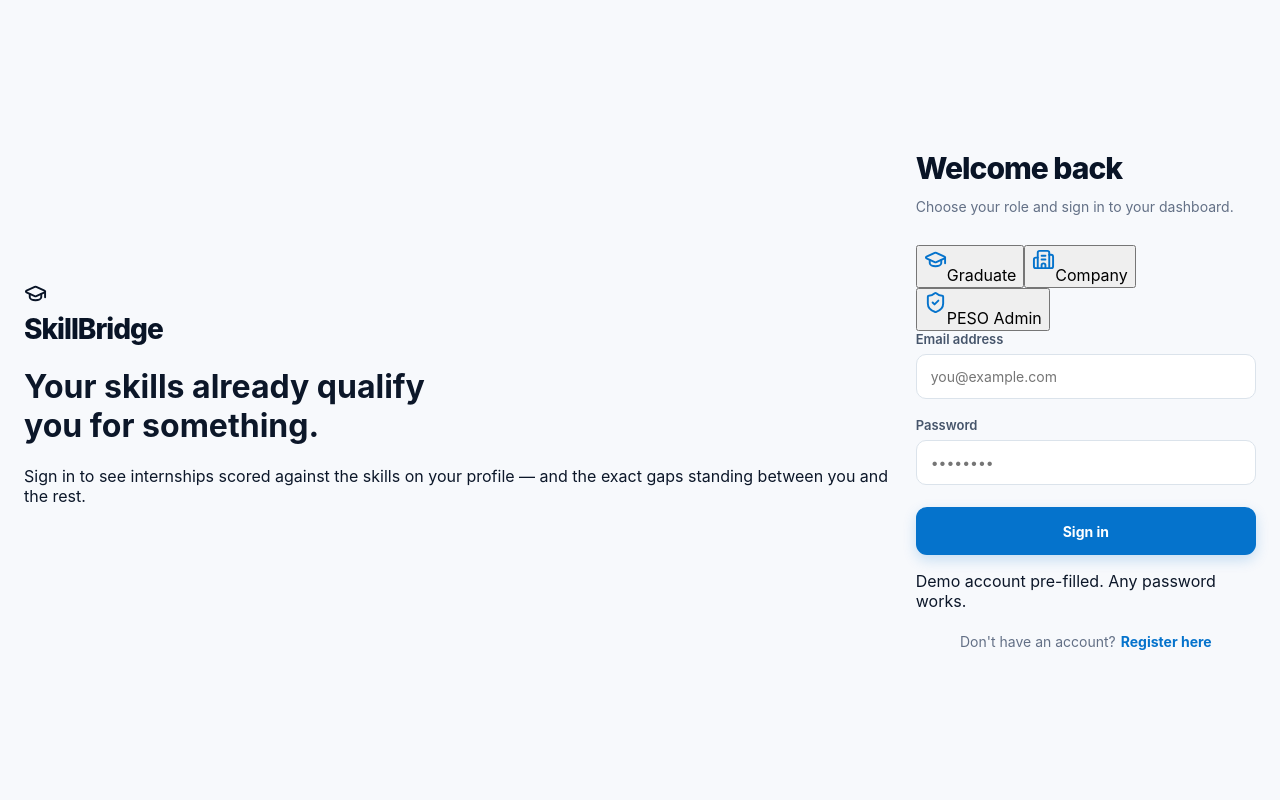
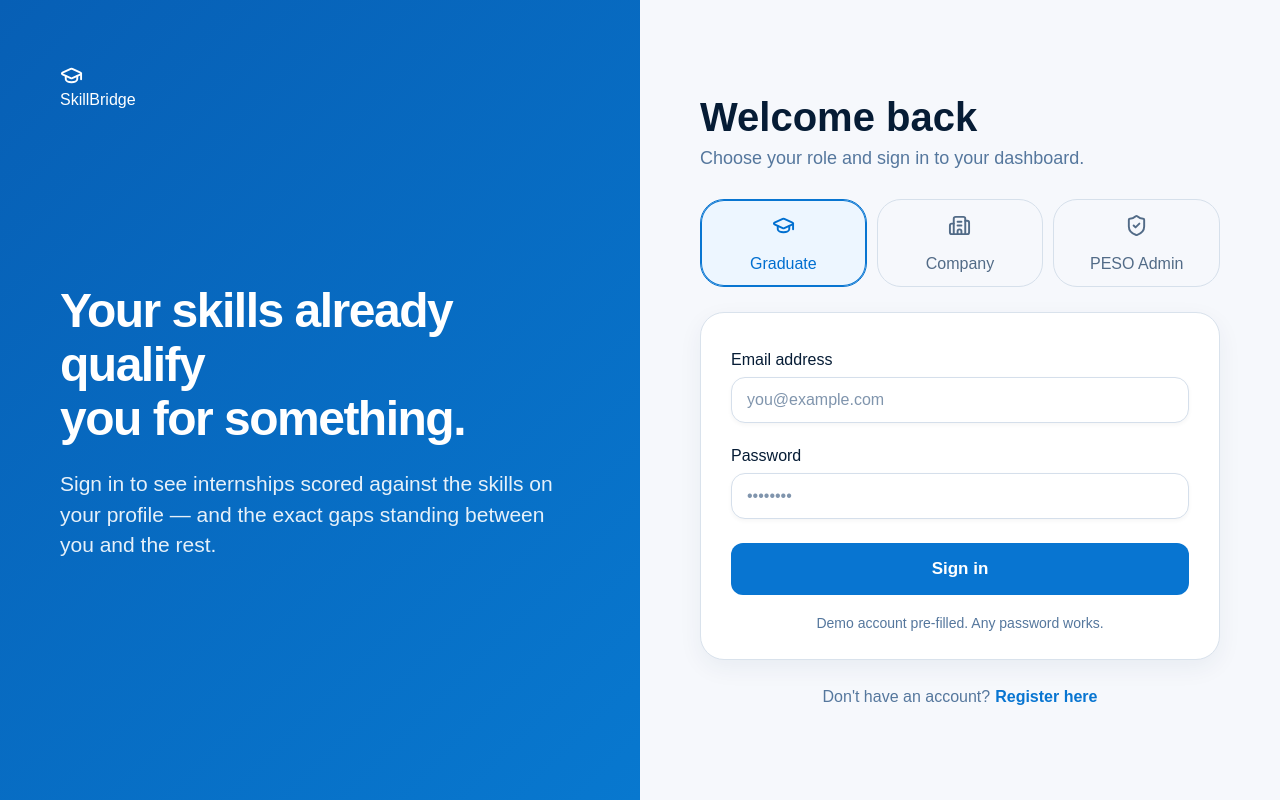
Before and after one commit to Thoughtoy/CAPSTONEPangkalawakan, a React app in the folder frontend/: page /login in a window 1280 px wide. Built offline with nearby package versions, Linux system fonts and the light colour scheme; the HTML template or start-up script is replaced by a standard one.

Commit message:
Update login page design

```diff
--- a/frontend/src/styles/login.css
+++ b/frontend/src/styles/login.css
@@ -1,209 +1,434 @@
-* {
-  box-sizing: border-box;
-}
+/* =========================
+   LOGIN PAGE
+========================= */
 
 .login-page {
   min-height: 100vh;
-  padding: 40px 24px;
+  display: flex;
+  background: #f6f8fc;
+  font-family: Arial, Helvetica, sans-serif;
+}
+
+
+/* =========================
+   LEFT HERO
+========================= */
+
+.login-hero {
+  width: 50%;
+  min-height: 100vh;
+  box-sizing: border-box;
+
+  background: linear-gradient(
+    135deg,
+    #075fb5 0%,
+    #0878cf 100%
+  );
+
+  color: white;
+
+  padding: 64px 60px;
+
+  display: flex;
+  flex-direction: column;
+}
+
+
+/* BRAND */
+
+.login-hero-brand {
+  display: flex;
+  align-items: center;
+  gap: 12px;
+
+  font-size: 24px;
+  font-weight: 700;
+}
+
+.login-logo-circle {
+  width: 44px;
+  height: 44px;
+
+  border-radius: 50%;
+
+  background: white;
+  color: #0875c9;
+
+  display: flex;
+  align-items: center;
+  justify-content: center;
+
+  font-size: 22px;
+}
+
+
+/* HERO TEXT */
+
+.login-hero-content {
+  margin-top: auto;
+  margin-bottom: auto;
+
+  max-width: 560px;
+}
+
+.login-hero-content h1 {
+  margin: 0 0 24px;
+
+  font-size: 48px;
+  line-height: 1.12;
+  font-weight: 800;
+
+  letter-spacing: -1.5px;
+}
+
+.login-hero-content p {
+  margin: 0;
+
+  max-width: 560px;
+
+  font-size: 21px;
+  line-height: 1.45;
+
+  color: rgba(255, 255, 255, 0.9);
+}
+
+
+/* =========================
+   RIGHT SIDE
+========================= */
+
+.login-content {
+  width: 50%;
+  min-height: 100vh;
 
   display: flex;
   justify-content: center;
   align-items: center;
 
-  background: #f7f9fc;
-  color: #0c1729;
-
-  font-family:
-    Inter,
-    ui-sans-serif,
-    system-ui,
-    -apple-system,
-    BlinkMacSystemFont,
-    "Segoe UI",
-    sans-serif;
+  padding: 50px 60px;
+  box-sizing: border-box;
 }
 
-.login-container {
-  width: min(430px, 100%);
-
-  padding: 34px;
-
-  border: 1px solid #dbe3eb;
-  border-radius: 20px;
-
-  background: #ffffff;
-  box-shadow: 0 8px 18px rgba(26, 46, 70, 0.06);
+.login-form-wrapper {
+  width: 100%;
+  max-width: 555px;
 }
 
-/* Logo / website name */
 
-.login-brand {
+/* TITLE */
+
+.login-title {
   margin: 0 0 8px;
 
-  color: #091426;
-  font-size: 28px;
+  font-size: 40px;
+  line-height: 1.15;
+
+  color: #061c35;
   font-weight: 800;
-  letter-spacing: -1px;
-}
-
-/* Title */
-
-.login-title {
-  margin: 0 0 10px;
-
-  color: #091426;
-  font-size: 30px;
-  font-weight: 800;
-  letter-spacing: -1px;
 }
 
 .login-description {
-  margin: 0 0 28px;
+  margin: 0 0 30px;
 
-  color: #637086;
-  font-size: 14px;
-  line-height: 1.5;
+  font-size: 18px;
+  color: #55779d;
 }
 
-/* Error */
+
+/* =========================
+   ROLE SELECTOR
+========================= */
+
+.login-role-selector {
+  display: grid;
+  grid-template-columns: repeat(3, 1fr);
+
+  gap: 10px;
+
+  margin-bottom: 25px;
+}
+
+.login-role {
+  min-height: 88px;
+
+  border: 1px solid #d6e0eb;
+  border-radius: 24px;
+
+  background: transparent;
+
+  color: #526b87;
+
+  font-size: 16px;
+  font-weight: 500;
+
+  cursor: pointer;
+
+  display: flex;
+  flex-direction: column;
+  align-items: center;
+  justify-content: center;
+
+  gap: 8px;
+
+  transition: 0.2s ease;
+}
+
+.login-role:hover {
+  border-color: #0875d1;
+  color: #0875d1;
+}
+
+.login-role.active {
+  border-color: #0875d1;
+
+  background: #edf6ff;
+
+  color: #006fd0;
+
+  box-shadow: inset 0 0 0 1px #0875d1;
+}
+
+.role-icon {
+  font-size: 23px;
+  line-height: 1;
+}
+
+
+/* =========================
+   LOGIN CARD
+========================= */
+
+.login-card {
+  background: white;
+
+  border: 1px solid #d9e2ec;
+
+  border-radius: 24px;
+
+  padding: 38px 30px 28px;
+
+  box-sizing: border-box;
+
+  box-shadow:
+    0 8px 25px rgba(23, 54, 86, 0.06);
+}
+
+
+/* ERROR */
 
 .login-error {
-  margin-bottom: 18px;
+  background: #fee2e2;
+  color: #991b1b;
+
+  border-radius: 8px;
+
   padding: 12px 14px;
 
-  border: 1px solid #f3b8bd;
-  border-radius: 10px;
-
-  color: #c62828;
-  background: #ffebee;
+  margin-bottom: 20px;
 
   font-size: 14px;
 }
 
-/* Fields */
+
+/* FIELDS */
 
 .login-field {
-  margin-bottom: 18px;
+  margin-bottom: 24px;
 }
 
 .login-field label {
   display: block;
-  margin-bottom: 7px;
 
-  color: #46556b;
-  font-size: 13px;
-  font-weight: 600;
+  margin-bottom: 8px;
+
+  font-size: 16px;
+  font-weight: 500;
+
+  color: #061c35;
 }
 
 .login-input {
   width: 100%;
-  min-height: 45px;
 
-  padding: 12px 14px;
+  height: 46px;
 
-  border: 1px solid #dbe3eb;
-  border-radius: 10px;
+  padding: 0 15px;
 
-  background: #ffffff;
-  color: #0c1729;
+  box-sizing: border-box;
 
-  font-family: inherit;
-  font-size: 14px;
+  border: 1px solid #d5dfeb;
+
+  border-radius: 14px;
+
+  background: white;
+
+  font-size: 16px;
+
+  color: #294b70;
 
   outline: none;
 
-  transition:
-    border-color 0.2s ease,
-    box-shadow 0.2s ease;
+  box-shadow:
+    0 2px 4px rgba(0, 0, 0, 0.04);
+
+  transition: 0.2s ease;
+}
+
+.login-input::placeholder {
+  color: #8095ad;
 }
 
 .login-input:focus {
-  border-color: #0573cc;
-  box-shadow: 0 0 0 3px rgba(5, 115, 204, 0.1);
+  border-color: #0875d1;
+
+  box-shadow:
+    0 0 0 3px rgba(8, 117, 209, 0.1);
 }
 
-/* Login button */
+
+/* =========================
+   BUTTON
+========================= */
 
 .login-button {
   width: 100%;
-  min-height: 48px;
 
-  margin-top: 4px;
-  padding: 13px 21px;
+  height: 52px;
 
   border: none;
-  border-radius: 11px;
+  border-radius: 12px;
 
-  color: #ffffff;
-  background: #0573cc;
+  background: #0875d1;
 
-  font-family: inherit;
-  font-size: 14px;
-  font-weight: 700;
+  color: white;
+
+  font-size: 17px;
+  font-weight: 600;
 
   cursor: pointer;
 
-  box-shadow: 0 5px 14px rgba(0, 114, 204, 0.2);
-
-  transition:
-    transform 0.2s ease,
-    box-shadow 0.2s ease,
-    background 0.2s ease;
+  transition: 0.2s ease;
 }
 
-.login-button:hover:not(:disabled) {
-  background: #075aa8;
-  transform: translateY(-2px);
-  box-shadow: 0 8px 18px rgba(0, 114, 204, 0.25);
+.login-button:hover {
+  background: #0666b7;
 }
 
 .login-button:disabled {
-  opacity: 0.65;
+  opacity: 0.7;
   cursor: not-allowed;
 }
 
-/* Register link */
 
-.login-register {
-  margin: 22px 0 0;
+/* DEMO */
+
+.login-demo {
+  margin: 20px 0 0;
 
   text-align: center;
 
-  color: #637086;
+  color: #55779d;
+
   font-size: 14px;
+}
+
+
+/* =========================
+   REGISTER
+========================= */
+
+.login-register {
+  margin: 28px 0 0;
+
+  text-align: center;
+
+  color: #55779d;
+
+  font-size: 16px;
 }
 
 .login-register-link {
   margin-left: 5px;
 
-  color: #0573cc;
-  font-weight: 700;
+  color: #0875d1;
+
+  font-weight: 600;
 
   cursor: pointer;
-  text-decoration: none;
 }
 
 .login-register-link:hover {
   text-decoration: underline;
 }
 
-/* Mobile */
 
-@media (max-width: 500px) {
+/* =========================
+   RESPONSIVE
+========================= */
+
+@media (max-width: 900px) {
+
   .login-page {
-    padding: 25px 15px;
+    flex-direction: column;
   }
 
-  .login-container {
-    padding: 25px 20px;
-    border-radius: 16px;
+  .login-hero {
+    width: 100%;
+    min-height: 350px;
+
+    padding: 40px;
   }
 
-  .login-brand {
-    font-size: 25px;
+  .login-hero-content {
+    margin-top: 70px;
+  }
+
+  .login-hero-content h1 {
+    font-size: 38px;
+  }
+
+  .login-hero-content p {
+    font-size: 18px;
+  }
+
+  .login-content {
+    width: 100%;
+    min-height: auto;
+
+    padding: 45px 25px;
+  }
+}
+
+
+@media (max-width: 600px) {
+
+  .login-hero {
+    padding: 30px 25px;
+  }
+
+  .login-hero-content h1 {
+    font-size: 32px;
+  }
+
+  .login-role-selector {
+    grid-template-columns: 1fr;
+  }
+
+  .login-role {
+    min-height: 65px;
+    flex-direction: row;
+  }
+
+  .login-card {
+    padding: 28px 20px;
   }
 
   .login-title {
-    font-size: 27px;
+    font-size: 32px;
   }
 }
+.role-icon {
+  color: currentColor;
+  font-size: 23px;
+  line-height: 1;
+}
```
